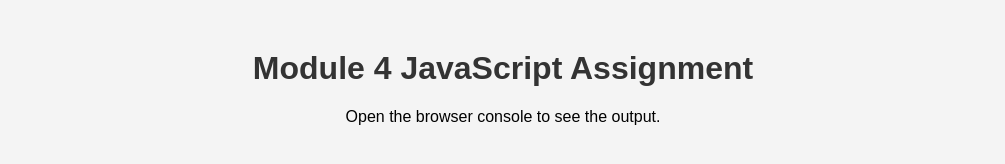
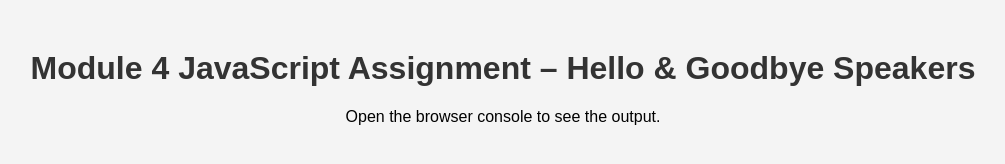
Before and after one commit to vivekgangani512-lord/module-4-assignment, a plain HTML site: page index.html in a window 1280 px wide. Shown: the whole page, without its empty margins (137-1142 px from the left). Drawn offline with Linux system fonts and the light colour scheme.

Commit message:
html page updated

```diff
--- a/index.html
+++ b/index.html
@@ -8,7 +8,7 @@
 </head>
 <body>
 
-  <h1>Module 4 JavaScript Assignment</h1>
+  <h1>Module 4 JavaScript Assignment – Hello & Goodbye Speakers</h1>
   <p>Open the browser console to see the output.</p>
 
   <script src="script.js"></script>
```
